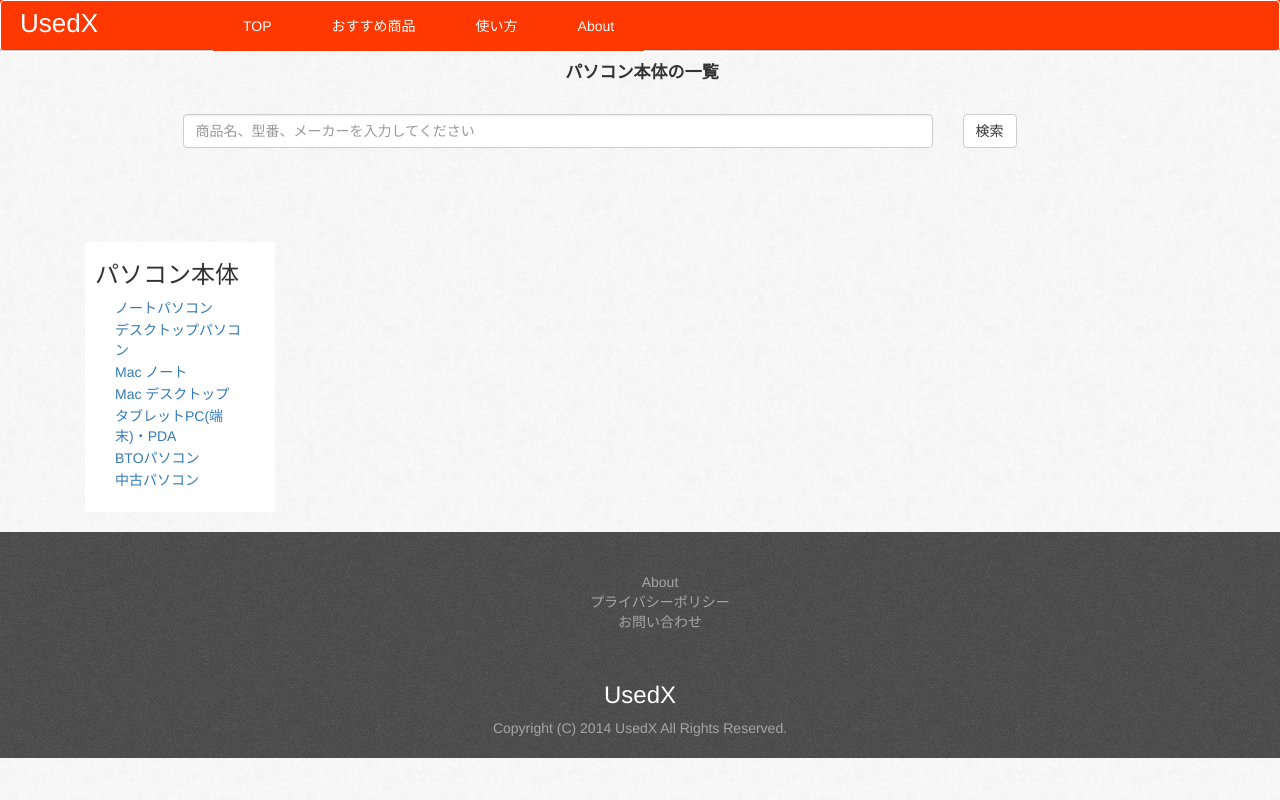
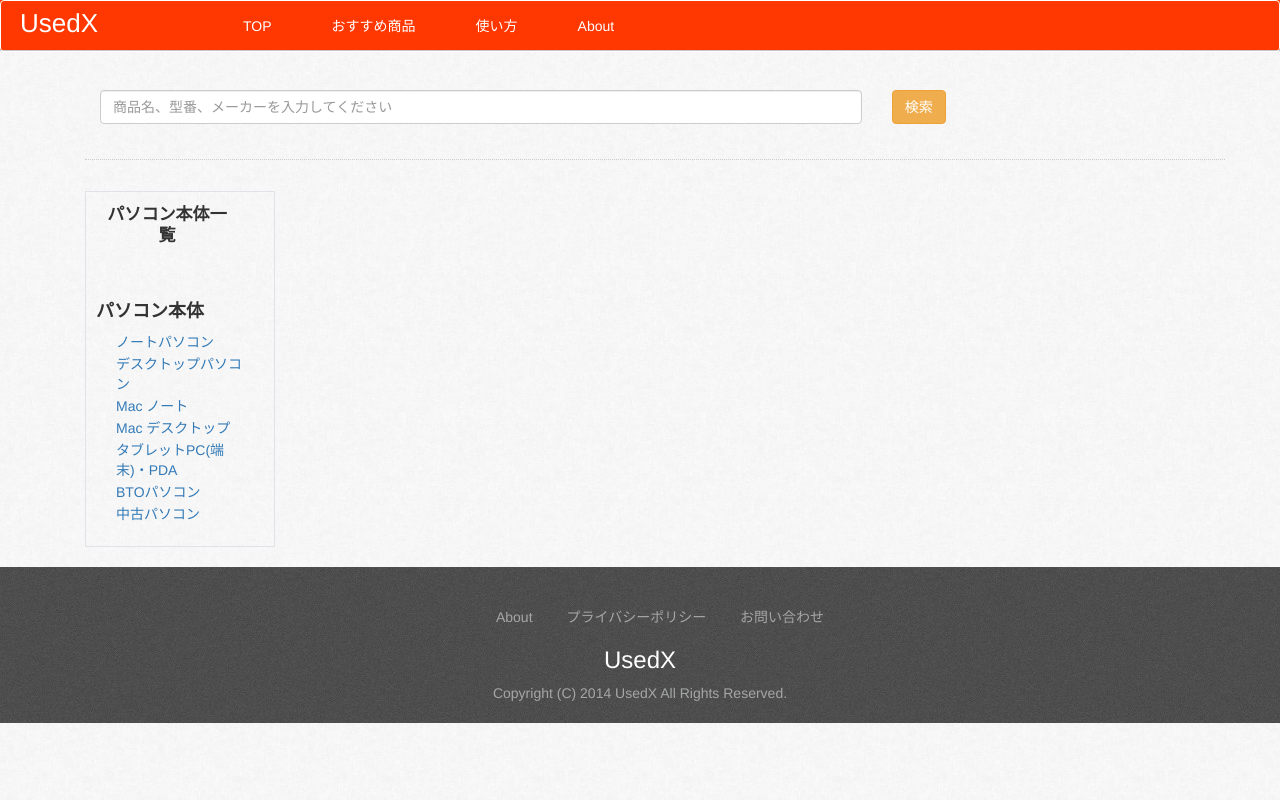
Before and after one commit to hiroshixps/oldmatome, a Rails app: a page that uses app/views/products/mcategory.html.erb in a window 1280 px wide. Run offline with Rails 7, Linux system fonts and the light colour scheme; data comes from the database, SQL or seed files in the repository; data that the repository does not hold is empty; style sheets or scripts are compiled from the project's sources; some libraries are stand-ins or nearby versions.

Commit message:
fix search box layout

```diff
--- a/app/assets/stylesheets/application.css.scss
+++ b/app/assets/stylesheets/application.css.scss
@@ -38,6 +38,7 @@
 }
 .footer ul {
   margin: 30px;
+  margin-bottom: 0px;
 }
 
 .footer a {
@@ -73,7 +74,7 @@
 
 .vcenter {
   vertical-align: middle;
-  margin-top: 60px;
+  margin-top: 30px;
 }
 
 .header a{
@@ -161,6 +162,7 @@
 }
 .navbar-nav {
   background-color:#FE3800;
+  height:40px;
 }
 /* ------------------------------------- */
 .title{
@@ -208,14 +210,15 @@
 .panel-footer  ul,  li {
   -webkit-padding-start: 0px;
   list-style: none;
-  display: block;
   padding: 0px;
 }
 
 .panel-price{
-  font-size: 18px;
+  font-size: 120%;
+  font-weight: bold;
   color:#FF0000 ;
 }
+
 /*  button-box
 /*--------------------------------- */
 .button-box{
@@ -265,11 +268,11 @@
   color: #333;
 }
 .left-menu{
-  padding-left: 10px;
-  margin-top:79px;
+  padding: 10px;
   padding-bottom:20px;
+  margin-top:10px;
   margin-bottom:20px;
-  background-color: #FFF;
+  border: 1px solid #e1e1e8;
 }
 
 .left-menu ul{
@@ -282,10 +285,13 @@
   color: #333;
 }
 
+.left-menu h3 {
+  font: bold 18px Arial, Helvetica, sans-serif;
+}
 .top-menu{
   padding-left: 10px;
   padding-bottom: 20px;
-  background-color: #FFF;
+  border: 1px solid #e1e1e8;
 }
 
 .top-menu ul{
--- a/app/controllers/products_controller.rb
+++ b/app/controllers/products_controller.rb
@@ -1,12 +1,13 @@
 class ProductsController < ApplicationController
   before_action :set_product, only: [:show, :edit, :update, :destroy]
+  before_filter :headmetatag_control
   add_breadcrumb 'Home', '/'
 
   def search
     @products = Product.search(params[:search]).paginate(page: params[:page],:per_page => 40)
     @search_title = params[:search]
     add_breadcrumb '商品検索'
-    add_breadcrumb @search_title
+    add_breadcrumb "#{@search_title}の中古商品一覧"
   end
 
   def index
@@ -83,6 +84,48 @@
     end
   end
 
+  def headmetatag_control
+    if request.path_info == "/"
+      @titletag = "UsedX-中古家電の総合価格比較サイト"
+      @meta_keyword ="中古,中古家電,中古パソコン,中古カメラ,中古携帯,中古エアコン,中古洗濯機,中古テレビ"
+      @meta_description ="中古家電の総合価格比較サイトUsedX! あらゆる中古家電、PC、スマホの価格を簡単比較。ほしい商品を一番安く買えるサイト！"
+      @robots ="index,follow"
+      @canonical = "http://rpssales.com/"
+    elsif @product
+      @titletag = "#{@product.product_name}の中古価格一覧 | UsedX"
+      @meta_keyword ="#{@product.product_name}, #{@product.brand},#{@product.series},中古価格,仕様,スペック, オークション,最安値"
+      @meta_description ="#{@product.product_name}の中古価格一覧。アマゾン、楽天、ヤフオク、ebayから比較して一番安い価格を確認！"
+      @robots ="index,follow"
+      @canonical = request.path_info
+    elsif params[:search]
+      @titletag ="#{params[:search]}の中古商品検索結果 | UsedX"
+      @meta_keyword ="#{params[:search]},中古価格,仕様,スペック, オークション,最安値"
+      @meta_description ="#{params[:search]}の中古商品一覧。アマゾン、楽天、ヤフオク、ebayから比較して一番安い価格を確認！"
+      @robots ="index,follow"
+      @canonical = request.path_info
+    elsif params[:lcat]
+      @category = [params[:lcat]]
+      @titletag ="#{LCategory.find_by(id: @category).l_category}の中古商品一覧 | UsedX"
+      @meta_keyword ="#{LCategory.find_by(id: @category).l_category},中古価格,仕様,スペック, オークション,最安値"
+      @meta_description ="#{LCategory.find_by(id: @category).l_category}の中古商品一覧。アマゾン、楽天、ヤフオク、ebayから比較して一番安い価格を確認！"
+      @robots ="index,follow"
+      @canonical = request.path_info
+    elsif params[:mcat]
+      @category = [params[:mcat]]
+      @titletag ="#{MCategory.find_by(id: @category).m_category}の中古商品一覧 | UsedX"
+      @meta_keyword ="#{MCategory.find_by(id: @category).m_category},中古価格,仕様,スペック, オークション,最安値"
+      @meta_description ="#{MCategory.find_by(id: @category).m_category}の中古商品一覧。アマゾン、楽天、ヤフオク、ebayから比較して一番安い価格を確認！"
+      @robots ="index,follow"
+      @canonical = request.path_info
+    elsif params[:scat]
+      @category = [params[:scat]]
+      @titletag ="#{SCategory.find_by(id: @category).s_category}の中古商品一覧 | UsedX"
+      @meta_keyword ="#{SCategory.find_by(id: @category).s_category},中古価格,仕様,スペック, オークション,最安値"
+      @meta_description ="#{SCategory.find_by(id: @category).s_category}の中古商品一覧。アマゾン、楽天、ヤフオク、ebayから比較して一番安い価格を確認！"
+      @robots ="index,follow"
+      @canonical = request.path_info
+    end
+  end
 
   private
   # Use callbacks to share common setup or constraints between actions.
--- a/app/views/layouts/application.html.erb
+++ b/app/views/layouts/application.html.erb
@@ -1,12 +1,12 @@
 <!DOCTYPE html>
 <html>
   <head>
-    <meta charset="UTF-8">
-    <title><%= @product ? "最安中古価格情報 | #{@product.product_name}" : "UsedX-中古家電の総合価格比較サイト"%></title>
-    <meta name="keywords" content="中古,中古家電,中古パソコン,中古カメラ,中古携帯,中古エアコン,中古洗濯機,中古テレビ" />
-    <meta name="description" content="中古家電の総合価格比較サイトUsedX! あらゆる中古家電、PC、スマホの価格を簡単比較。ほしい商品を一番安く買えるサイト！" />
-    <meta name="robots" content="index,follow" />
-    <link rel="canonical" href="http://rpssales.com/" />
+    <meta http-equiv="content-type" content="text/html;charset=UTF-8">
+    <title><%= @titletag %></title>
+    <meta name="keywords" content="<%= @meta_keyword %>" />
+    <meta name="description" content="<%= @meta_description %>" />
+    <meta name="robots" content="<%= @robots %>" />
+    <link rel="canonical" href="<%= @canonical %>" />
     <%= stylesheet_link_tag "application", media: "all",
       "data-turbolinks-track" => true %>
     <%= javascript_include_tag "application", "data-turbolinks-track" => true %>
--- a/app/views/products/_product_list.html.erb
+++ b/app/views/products/_product_list.html.erb
@@ -1,6 +1,6 @@
 
 <% if @products.present? %>
-<span class="apple_pagination" >
+<span class="apple_pagination col-sm-10" >
   <%= will_paginate  :class => 'center' %>
 </span>
   <div class="col-sm-10">
--- a/app/views/products/mcategory.html.erb
+++ b/app/views/products/mcategory.html.erb
@@ -1,19 +1,22 @@
 <div id="content">
   <div class="container">
+    <div>
       <%= render_breadcrumbs separator: ' > ' %>
-    <h1 class="center"><%= MCategory.find_by(id: @category).m_category  %>の一覧</h1><br>
-    <form class="form-horizontal" role="form" action="/search" method="get">
+    </div>
+    <form class="form-horizontal col-sm-10" role="form" action="/search" method="get">
       <div class="form-group">
-        <div class="col-sm-offset-1 col-sm-8">
+        <div class=" col-sm-10 vcenter">
           <input type="search" name="search" class="form-control" placeholder="商品名、型番、メーカーを入力してください" value="<%= params[:search] %>">
         </div>
-        <div class="col-sm-2">
-          <button type="submit" class="btn btn-default">検索</button>
+        <div class="col-sm-2 vcenter">
+          <button type="submit" class="btn btn-default btn-warning">検索</button>
         </div>
       </div>
     </form>
+    <div class="clearfix"></div><hr>
 
     <div class=" col-sm-2 left-menu">
+      <h1 class="center"><%= MCategory.find_by(id: @category).m_category  %>一覧</h1><br>
       <h3><%= MCategory.find_by(id: @category).m_category  %></h3>
       <% MCategory.find_by_id(@category).s_categories.each do |sc| %>
         <div class="clearfix">
--- a/lib/tasks/lmmaster.rb
+++ b/lib/tasks/lmmaster.rb
@@ -25,6 +25,7 @@
   # get_yahoopc
 
   enc_key = URI.escape(product.product_name.gsub(/\[|\]|\?|&|\(|\)\{|\}|\?|\*|\/|\+/, " "))
+  enc_key2 = URI.escape(product.product_name.gsub(/\[|\]|\?|&|\(|\)\{|\}|\?|\*|\/|\+|[^ -~｡-ﾟ]/, " "))
   url1 = "http://auctions.yahooapis.jp/AuctionWebService/V2/search?appid=#{YAHOO_API_ID}&query=#{enc_key}&sort=cbids"
   begin
     doc1 = Nokogiri::XML(open(url1))
@@ -71,7 +72,7 @@
   end
 
   # get_ebaypc
-  url = "http://www.ebay.com/sch/i.html?&_nkw=#{enc_key}"
+  url = "http://www.ebay.com/sch/i.html?&_nkw=#{enc_key2}"
   begin
     doc = Nokogiri::HTML(open(url), nil, "UTF-8" )
     if @ebay_detail = doc.xpath('//h3[@class="lvtitle"]/a/@href').first
```
Also changed, not shown: app/views/products/lcategory.html.erb (+9 -6 lines), app/views/products/scategory.html.erb (+11 -8 lines), app/views/products/search.html.erb (+11 -11 lines), app/views/products/show.html.erb (+7 -7 lines), 1 other file. Lines whose indentation alone changed are shown as unchanged.
